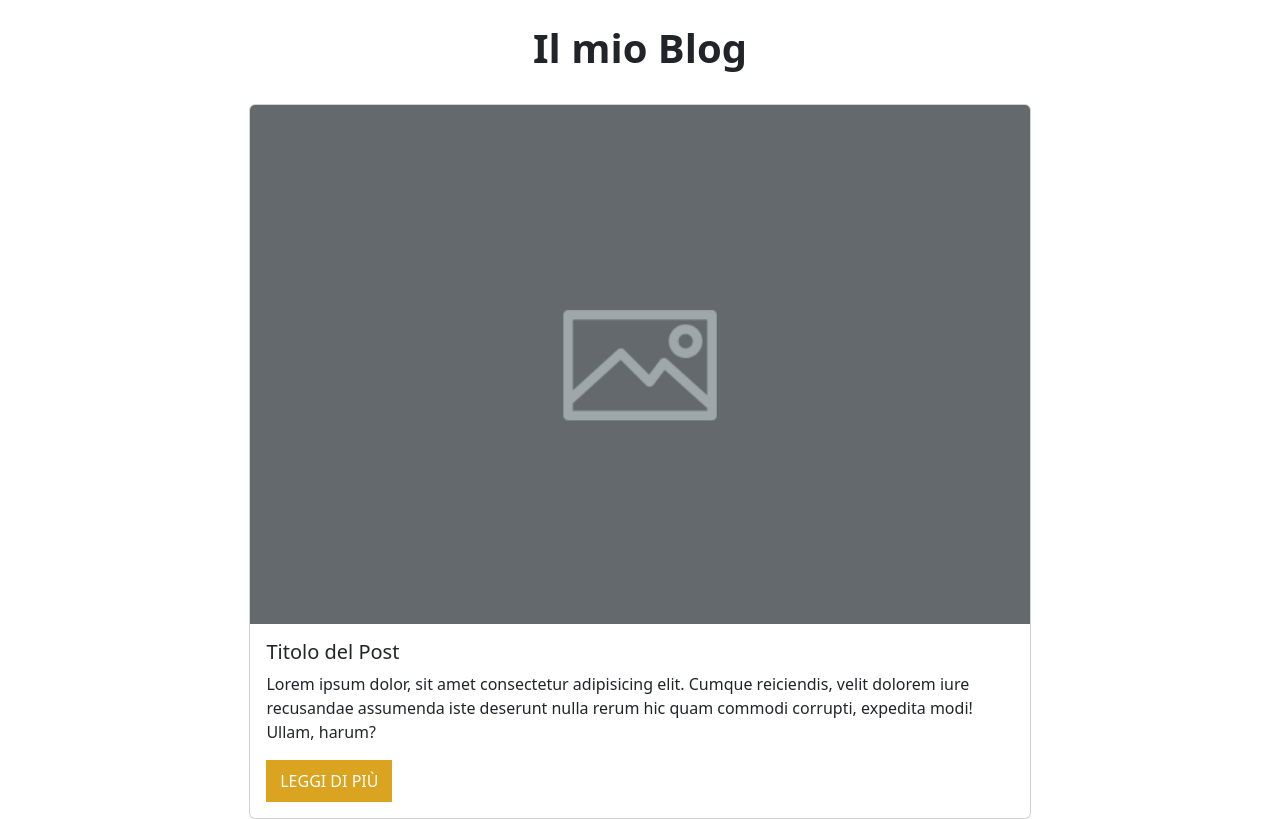
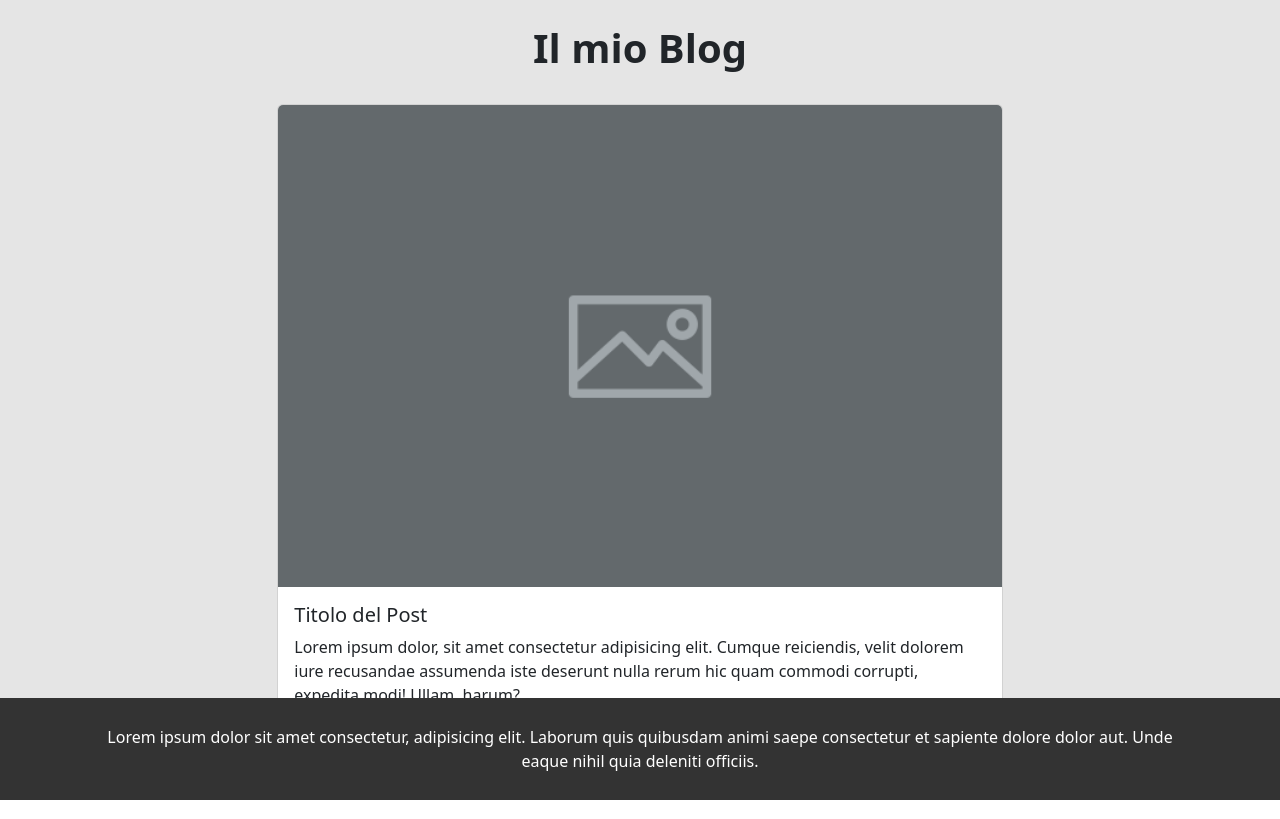
Before and after one commit to luigicaiaffa/react-components, a React (Vite) app: page / in a window 1280 px wide. Built offline with nearby package versions, Linux system fonts and the light colour scheme.

Commit message:
add component footer

```diff
--- a/src/App.jsx
+++ b/src/App.jsx
@@ -2,6 +2,7 @@ import { useState } from "react";
 
 import Header from "./components/Header";
 import Main from "./components/Main";
+import Footer from "./components/Footer/Footer";
 
 import "bootstrap/dist/css/bootstrap.min.css";
 import "./css/App.css";
@@ -11,6 +12,7 @@ function App() {
     <>
       <Header />
       <Main />
+      <Footer />
     </>
   );
 }
--- a/src/components/Card/card.module.css
+++ b/src/components/Card/card.module.css
@@ -1,3 +1,3 @@
 .cardmain {
-    width: 70%;
+    width: 65%;
 }
--- /dev/null
+++ b/src/components/Footer/Footer.jsx
@@ -0,0 +1,15 @@
+import styles from "./footer.module.css";
+
+export default function Footer() {
+  return (
+    <footer className={styles.footer}>
+      <div className="container">
+        <div>
+          Lorem ipsum dolor sit amet consectetur, adipisicing elit. Laborum quis
+          quibusdam animi saepe consectetur et sapiente dolore dolor aut. Unde
+          eaque nihil quia deleniti officiis.
+        </div>
+      </div>
+    </footer>
+  );
+}
--- /dev/null
+++ b/src/components/Footer/footer.module.css
@@ -0,0 +1,9 @@
+.footer {
+  background-color: #333333;
+  color: white;
+  text-align: center;
+  position: absolute;
+  bottom: 0;
+  width: 100%;
+  padding: 1.7rem;
+}
--- a/src/components/Main.jsx
+++ b/src/components/Main.jsx
@@ -3,7 +3,7 @@ import Card from "./Card/Card";
 export default function Main() {
   return (
     <main>
-      <div className="container">
+      <div className="container mb-5">
         <section className="d-flex justify-content-center">
           <Card></Card>
         </section>
--- a/src/css/index.css
+++ b/src/css/index.css
@@ -1,5 +1,7 @@
 /* ! Reset & Utils */
 
-body {
-  background-color: #bdbdbd;
+#root {
+  background-color: #e5e5e5;
+  min-height: 100vh;
+  position: relative;
 }
```
Also changed, not shown: src/components/Footer.jsx (deleted).
